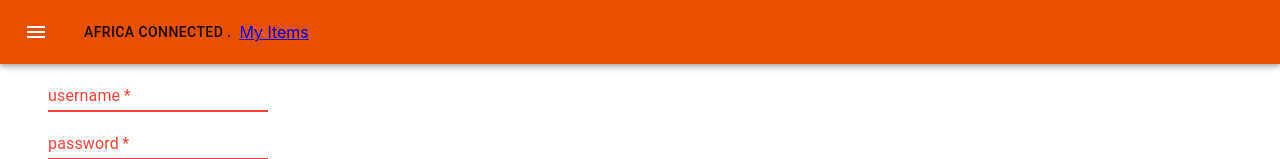
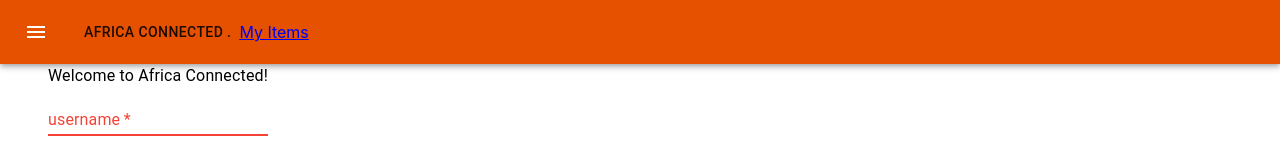
Before and after one commit to Prudent-de-Friess-United/front-end, a React (Create React App) app: page / in a window 1280 px wide. Shown: the top 159 px of the page. Built offline with nearby package versions, Linux system fonts and the light colour scheme; no server answers.

Commit message:
Cleaned up code

```diff
--- a/src/components/ItemList.js
+++ b/src/components/ItemList.js
@@ -1,31 +1,30 @@
-import React, {useState, useEffect, useContext} from 'react';
-//import {Link, Router, Route, NavLink, Switch, useRouteMatch} from 'react-router-dom';
-import AppContext from '../contexts/AppContext';
+import React, {useState, useEffect} from 'react';
 import ItemCard from './ItemCard';
-import NewItem from './NewItem';
 import {axiosWithAuth} from '../utils/axiosWithAuth';
 import TextField from '@material-ui/core/TextField';
 
 function ItemList() {
-	const {appState, dispatch} = useContext(AppContext);
+	//const {appState, dispatch} = useContext(AppContext);
 	const [items, setItems] = useState([]);
 	const [search, setSearch] = useState('');
 	const [searched, setSearched] = useState(false);
 	const [results, setResults] = useState([]);
 
 	useEffect(() => {
-		const searchResults = items.filter(item => item.name.toLowerCase().includes(search.toLowerCase()))
+		const searchResults = items.filter(item =>
+			item.name.toLowerCase().includes(search.toLowerCase())
+		);
 		setResults(searchResults);
-	}, [search])
+	}, [search]);
 
 	const handleSearchChanges = event => {
 		setSearch(event.target.value);
-		if (event.target.value === ''){
+		if (event.target.value === '') {
 			setSearched(false);
 		} else {
 			setSearched(true);
 		}
-	}
+	};
 
 	useEffect(() => {
 		axiosWithAuth()
@@ -43,7 +42,12 @@
 	return (
 		<div>
 			<h1>Welcome to your Dashboard.</h1>
-			<TextField id="search" label="Search" value={search} onChange={handleSearchChanges}></TextField>
+			<TextField
+				id="search"
+				label="Search"
+				value={search}
+				onChange={handleSearchChanges}
+			></TextField>
 			{(!searched ? items : results).map(item => {
 				// console.log(item);
 				return <ItemCard key={item.id} item={item} />;
--- a/src/components/Landing.js
+++ b/src/components/Landing.js
@@ -1,4 +1,4 @@
-import React, {useReducer, useState, useContext} from 'react';
+import React, {useContext} from 'react';
 import AppContext from '../contexts/AppContext';
 import ItemList from '../components/ItemList';
 import {Container, Typography} from '@material-ui/core';
--- a/src/components/Login.js
+++ b/src/components/Login.js
@@ -1,16 +1,11 @@
-import React, {useReducer, useState, useContext} from 'react';
+import React, {useState, useContext} from 'react';
 import AppContext from '../contexts/AppContext';
 import {axiosWithAuth} from '../utils/axiosWithAuth';
-import {Link, withRouter, Redirect} from 'react-router-dom';
 import TextField from '@material-ui/core/TextField';
-import InputLabel from '@material-ui/core/InputLabel';
 import FormControl from '@material-ui/core/FormControl';
 import Container from '@material-ui/core/Container';
-import Select from '@material-ui/core/Select';
-import MenuItem from '@material-ui/core/MenuItem';
 import Button from '@material-ui/core/Button';
 import {Typography} from '@material-ui/core';
-import {useForm} from 'react-hook-form';
 import CircularProgress from '@material-ui/core/CircularProgress';
 
 const Login = props => {
@@ -83,6 +78,7 @@
 
 	return (
 		<Container>
+			<Typography component="h2">Welcome to Africa Connected!</Typography>
 			<FormControl onSubmit={el => handleSubmit(el)}>
 				<TextField
 					id="username"
```
Also changed, not shown: src/components/ItemCard.js (+0 -8 lines), src/components/NewItem.js (+1 -7 lines).
